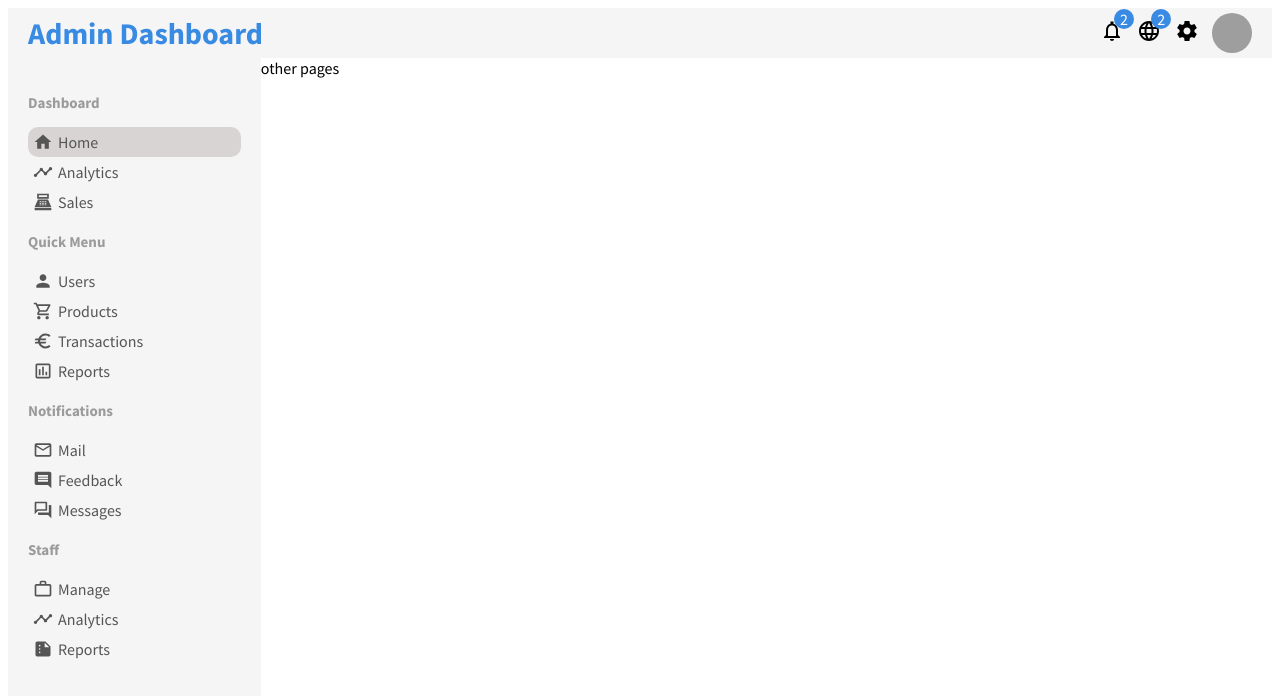
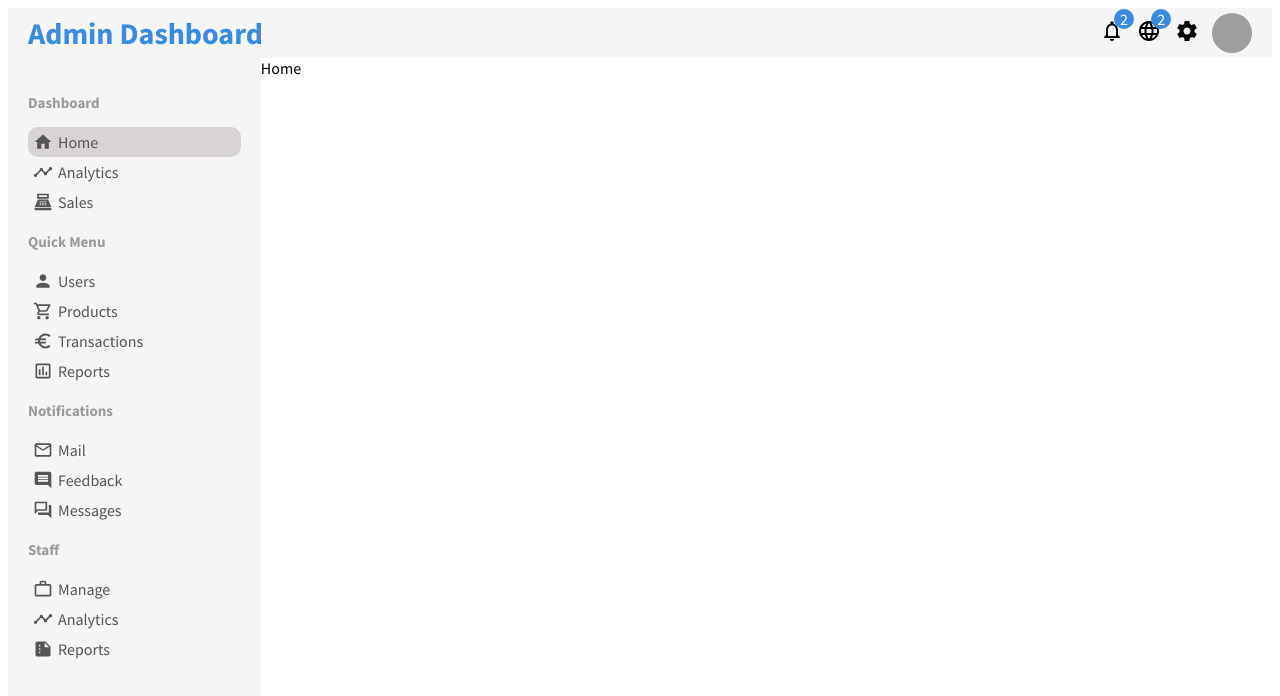
Before and after one commit to Zee-Iq/admin-dashboard, a React (Create React App) app: page / in a window 1280 px wide. Shown: the top 696 px of the page. Built offline with nearby package versions, Linux system fonts and the light colour scheme; grey boxes are pictures that could not be loaded.

Commit message:
removed others

```diff
--- a/src/App.css
+++ b/src/App.css
@@ -1,7 +1,3 @@
 .container {
   display: flex;
 }
-
-.others {
-  flex: 4;
-}
--- a/src/App.tsx
+++ b/src/App.tsx
@@ -1,7 +1,7 @@
 import Topbar from "./Components/Topbar/Topbar";
 import Sidebar from "./Components/Sidebar/Sidebar";
-import "./App.css"
-
+import "./App.css";
+import Home from "./Pages/Home";
 
 const App = () => {
   return (
@@ -9,12 +9,8 @@
       <Topbar />
       <div className="container">
         <Sidebar />
-        <div className="others">
-        other pages
-        </div>
-
+        <Home />
       </div>
-
     </div>
   );
 };
--- /dev/null
+++ b/src/Pages/Home.css
@@ -0,0 +1,3 @@
+.Home{
+    flex: 4;
+}
--- /dev/null
+++ b/src/Pages/Home.jsx
@@ -0,0 +1,7 @@
+import "./Home.css";
+
+const Home = () => {
+  return <div className="Home">Home</div>;
+};
+
+export default Home;
```
